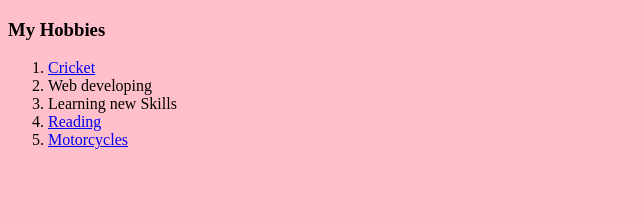
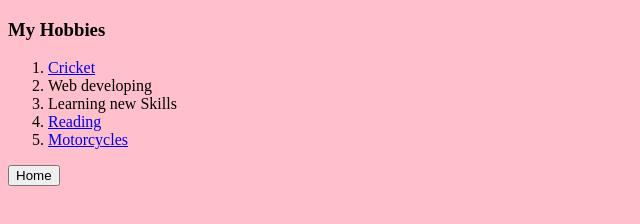
Before and after one commit to Maxx143/Maxx, a plain HTML site: page hobbies.html in a window 1280 px wide. Shown: the whole page, without its empty margins (0-640 px from the left). Drawn offline with Linux system fonts and the light colour scheme.

Commit message:
Update hobbies.html

```diff
--- a/hobbies.html
+++ b/hobbies.html
@@ -23,5 +23,8 @@
      <a href="https://www.google.com/imgres?imgurl=https%3A%2F%2Fmotorbikewriter.com%2Fwp-content%2Fuploads%2F2019%2F09%2FStudents.png&imgrefurl=https%3A%2F%2Fmotorbikewriter.com%2Fbest-5-motorcycles-for-students%2F&tbnid=C57aUByo9dE5tM&vet=12ahUKEwjentaDpc3tAhUTPysKHUktD6gQMygGegUIARCvAQ..i&docid=D8ZEb5qxemiqcM&w=453&h=303&q=motorcycles%20best&ved=2ahUKEwjentaDpc3tAhUTPysKHUktD6gQMygGegUIARCvAQ">Motorcycles</a>
       </li>
     </ol>
+    <a href="index.html">
+    <button type="button">Home</button>
+    </a>
   </body>
 </html>
```
